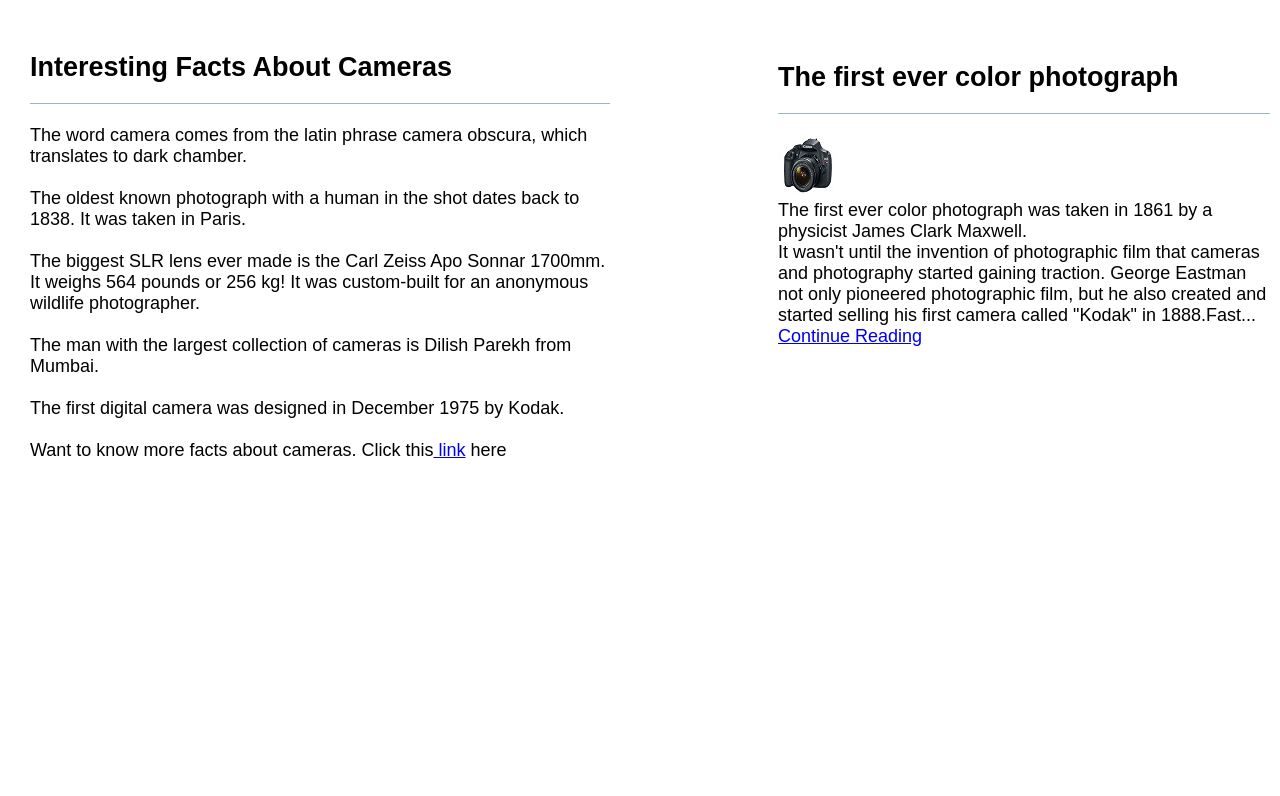
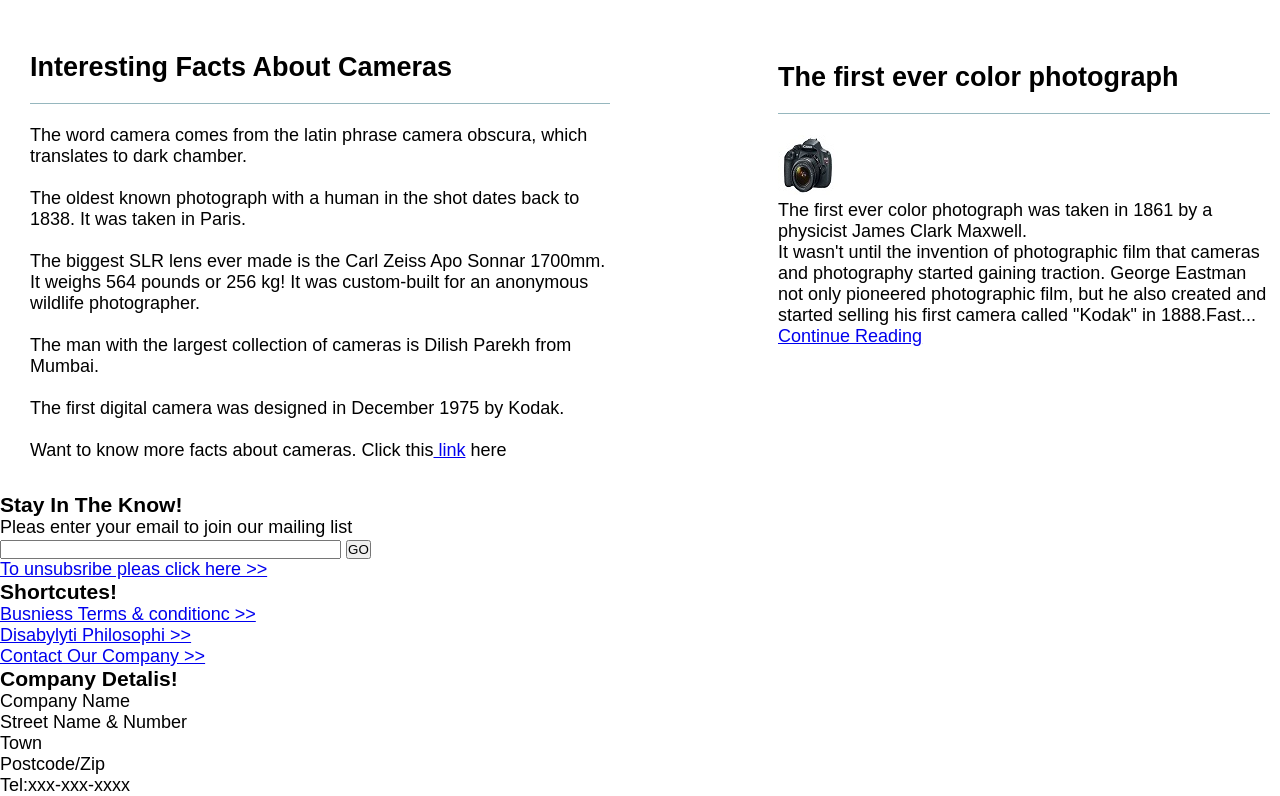
Before and after one commit to GentritIbishi/-INT18_19_Gr37, a website: page public_html/Simplicity.html in a window 1280 px wide. Shown: the part 1171-1967 px from the top of the page. Before the commit the page ends 1653 px from the top, so only its background shows below. Drawn offline with Linux system fonts and the light colour scheme.

Commit message:
Update Simplicity.html

```diff
--- a/public_html/Simplicity.html
+++ b/public_html/Simplicity.html
@@ -127,20 +127,57 @@
 <br>
 <br>
 <br>
+
+<br>
+<br>
+<br>
+<br>
+<br>
+<br>
+<br>
+<br>
 <br>
 <br>
 <br>
 
+<br>
+<br>
+<br>
+<br>
+<br>
+<br>
+<br>
+<br>
+<br>
+<br>
+<br>
+<br>
 
-<!--footer kod
-<div class="bg-footer">
-<div class="footer">
-    <h3 id="1">Stay In The Know !</h3>
-    <h3 id="2">Shortcuts !</h3>
-    <h3 id="3">Company Details !</h3>
-</div>
-</div>
--->
+<footer class="footerf">
+    <div class="fmiddle">
+        <h3>Stay In The Know!</h3>
+        <form class="forma">
+            Pleas enter your email to join our mailing list<br>
+            <input type="email" name="firstname" size="40">
+            <input type="submit" value="GO" >
+        </form>
+        <p><a id="kada" href="#" >To unsubsribe pleas click here >></a></p>
+    </div>
+    <div class="fmiddle">
+        <h3>Shortcutes!</h3>
+        <p><a href="#">Busniess Terms & conditionc >></a></p>
+        <p><a href="#">Disabylyti Philosophi >></a></p>
+        <p><a href="#">Contact Our Company >></a></p>
+    </div>
+    <div class="fmiddle">
+        <h3>Company Detalis!</h3>
+        <p>Company Name</p>
+        <p>Street Name & Number</p>
+        <p>Town</p>
+        <p>Postcode/Zip</p>
+        <p>Tel:xxx-xxx-xxxx</p>
+    </div>
+</footer>
 
 
 <!--Test
```
